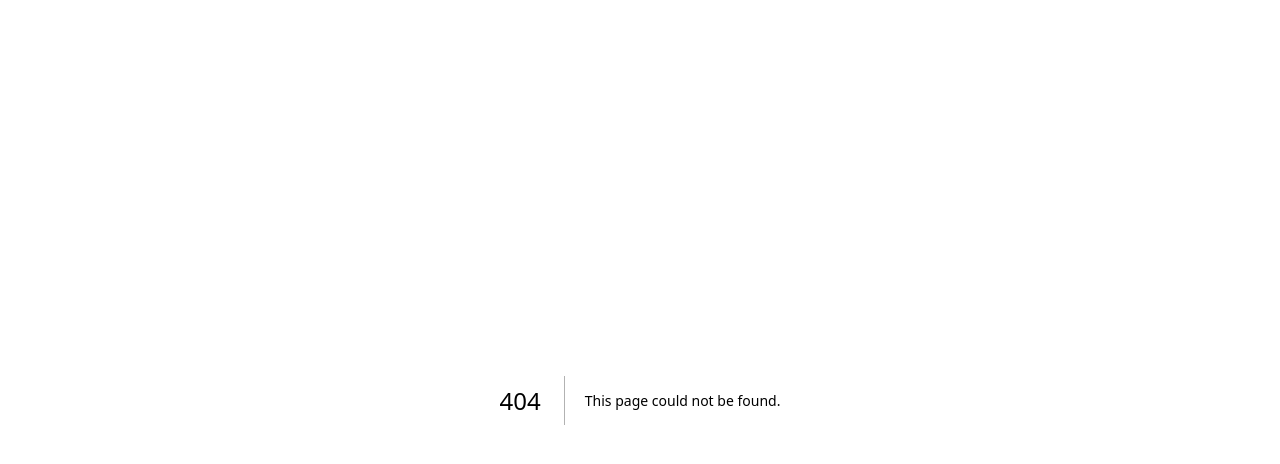
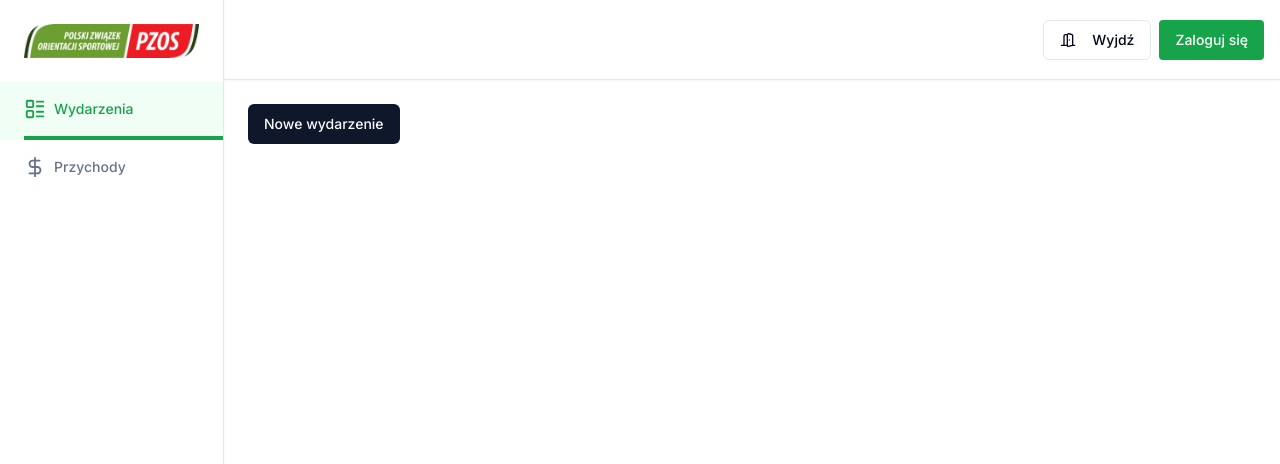
Before and after one commit to kaw0n/pzos_wbz, a Next.js app: page /organiser/events in a window 1280 px wide. Before the commit this address had no page. Shown: the top 464 px of the page. Built offline with nearby package versions, Linux system fonts and the light colour scheme; no server answers.

Commit message:
dynamic layout created

```diff
--- /dev/null
+++ b/app/(search)/(routes)/organiser/create/page.tsx
@@ -0,0 +1,9 @@
+const CreatePage = () => {
+    return (
+        <div>
+            tworzenie
+        </div>
+     );
+}
+
+export default CreatePage;
--- /dev/null
+++ b/app/(search)/(routes)/organiser/events/page.tsx
@@ -0,0 +1,20 @@
+"use client"
+
+import { Button } from "@/components/ui/button";
+import Link from "next/link";
+
+const isOrganiserPage = () => {
+    return (
+        <div className="p-6">
+            <Link href="/organiser/create">
+            <Button>
+                Nowe wydarzenie
+            </Button>
+        </Link>
+        </div>
+
+
+     );
+}
+
+export default isOrganiserPage;
--- /dev/null
+++ b/app/(search)/(routes)/organiser/income/page.tsx
@@ -0,0 +1,9 @@
+const IncomePage = () => {
+    return (
+        <div>
+            <h1>Income Page</h1>
+        </div>
+     );
+}
+
+export default IncomePage;
--- a/app/(search)/_components/MenuRoutes.tsx
+++ b/app/(search)/_components/MenuRoutes.tsx
@@ -1,9 +1,10 @@
 "use client"
 
-import { CircleUserRound, Compass } from "lucide-react";
-import SidebarItem from "./MenuItem";
+import { CircleUserRound, Compass, DollarSign, LayoutList } from "lucide-react";
+import MenuItem from "./MenuItem";
+import { usePathname } from "next/navigation";
 
-const guestRoutes = [
+const competitorRoutes = [
     {
         icon: Compass,
         label: "Przeglądaj",
@@ -16,14 +17,31 @@
     },
 ]
 
+const organiserRoutes = [
+    {
+        icon: LayoutList,
+        label: " Wydarzenia",
+        href:"/organiser/events"
+    },
+    {
+        icon: DollarSign,
+        label: "Przychody",
+        href:"/organiser/income"
+    },
+]
+
 const MenuRoutes = () => {
 
-    const routes = guestRoutes
+    const pathname = usePathname();
+
+    const isOrganiserPage = pathname?.includes("/organiser");
+
+    const routes = isOrganiserPage ? organiserRoutes : competitorRoutes;
 
     return (
         <div className="flex flex-col w-full">
             {routes.map((route) => (
-                <SidebarItem
+                <MenuItem
                 key={route.href}
                 icon={route.icon}
                 label={route.label}
--- a/app/(search)/layout.tsx
+++ b/app/(search)/layout.tsx
@@ -21,7 +21,7 @@
             <div className="hidden md:flex h-full w-56 flex-col fixed inset-y-0 z-50">
                 <Sidebar/>
             </div>
-            <main className="md:pl-56 h-full">
+            <main className="md:pl-56 pt-[80px] h-full">
                 {children}
             </main>
         </div>
--- a/components/NavbarRoutes.tsx
+++ b/components/NavbarRoutes.tsx
@@ -4,14 +4,37 @@
 import { UserButton } from "@clerk/nextjs";
 import Link from "next/link";
 import { Button } from "./ui/button";
+import { usePathname } from "next/navigation";
+import { DoorOpen } from "lucide-react";
 
 const NavbarRoutes = () => {
   const { isSignedIn } = useAuth();
 
+  const pathname = usePathname();
+
+  const isOrganiserPage = pathname?.startsWith("/organiser");
+
   return (
     <div className="flex gap-x-2 ml-auto">
+      {isOrganiserPage ? (
+        <Link href="/">
+          <Button variant="outline">
+            <DoorOpen className="h-4 w-4 mr-2"/>
+            Wyjdź
+          </Button>
+        </Link>
+      ):(
+        <Link href="/organiser/events">
+          <Button variant="outline">
+            Tryb Organizatora
+          </Button>
+        </Link>
+
+      )}
       {isSignedIn ? (
-        <UserButton />
+        <UserButton
+        afterSwitchSessionUrl="/"
+        />
       ) : (
         <Link href="/sign-in">
           <Button className="px-4 py-2 text-sm text-white bg-green-600 rounded hover:bg-green-300/20">
--- /dev/null
+++ b/components/ui/form.tsx
@@ -0,0 +1,178 @@
+"use client"
+
+import * as React from "react"
+import * as LabelPrimitive from "@radix-ui/react-label"
+import { Slot } from "@radix-ui/react-slot"
+import {
+  Controller,
+  ControllerProps,
+  FieldPath,
+  FieldValues,
+  FormProvider,
+  useFormContext,
+} from "react-hook-form"
+
+import { cn } from "@/lib/utils"
+import { Label } from "@/components/ui/label"
+
+const Form = FormProvider
+
+type FormFieldContextValue<
+  TFieldValues extends FieldValues = FieldValues,
+  TName extends FieldPath<TFieldValues> = FieldPath<TFieldValues>
+> = {
+  name: TName
+}
+
+const FormFieldContext = React.createContext<FormFieldContextValue>(
+  {} as FormFieldContextValue
+)
+
+const FormField = <
+  TFieldValues extends FieldValues = FieldValues,
+  TName extends FieldPath<TFieldValues> = FieldPath<TFieldValues>
+>({
+  ...props
+}: ControllerProps<TFieldValues, TName>) => {
+  return (
+    <FormFieldContext.Provider value={{ name: props.name }}>
+      <Controller {...props} />
+    </FormFieldContext.Provider>
+  )
+}
+
+const useFormField = () => {
+  const fieldContext = React.useContext(FormFieldContext)
+  const itemContext = React.useContext(FormItemContext)
+  const { getFieldState, formState } = useFormContext()
+
+  const fieldState = getFieldState(fieldContext.name, formState)
+
+  if (!fieldContext) {
+    throw new Error("useFormField should be used within <FormField>")
+  }
+
+  const { id } = itemContext
+
+  return {
+    id,
+    name: fieldContext.name,
+    formItemId: `${id}-form-item`,
+    formDescriptionId: `${id}-form-item-description`,
+    formMessageId: `${id}-form-item-message`,
+    ...fieldState,
+  }
+}
+
+type FormItemContextValue = {
+  id: string
+}
+
+const FormItemContext = React.createContext<FormItemContextValue>(
+  {} as FormItemContextValue
+)
+
+const FormItem = React.forwardRef<
+  HTMLDivElement,
+  React.HTMLAttributes<HTMLDivElement>
+>(({ className, ...props }, ref) => {
+  const id = React.useId()
+
+  return (
+    <FormItemContext.Provider value={{ id }}>
+      <div ref={ref} className={cn("space-y-2", className)} {...props} />
+    </FormItemContext.Provider>
+  )
+})
+FormItem.displayName = "FormItem"
+
+const FormLabel = React.forwardRef<
+  React.ElementRef<typeof LabelPrimitive.Root>,
+  React.ComponentPropsWithoutRef<typeof LabelPrimitive.Root>
+>(({ className, ...props }, ref) => {
+  const { error, formItemId } = useFormField()
+
+  return (
+    <Label
+      ref={ref}
+      className={cn(error && "text-destructive", className)}
+      htmlFor={formItemId}
+      {...props}
+    />
+  )
+})
+FormLabel.displayName = "FormLabel"
+
+const FormControl = React.forwardRef<
+  React.ElementRef<typeof Slot>,
+  React.ComponentPropsWithoutRef<typeof Slot>
+>(({ ...props }, ref) => {
+  const { error, formItemId, formDescriptionId, formMessageId } = useFormField()
+
+  return (
+    <Slot
+      ref={ref}
+      id={formItemId}
+      aria-describedby={
+        !error
+          ? `${formDescriptionId}`
+          : `${formDescriptionId} ${formMessageId}`
+      }
+      aria-invalid={!!error}
+      {...props}
+    />
+  )
+})
+FormControl.displayName = "FormControl"
+
+const FormDescription = React.forwardRef<
+  HTMLParagraphElement,
+  React.HTMLAttributes<HTMLParagraphElement>
+>(({ className, ...props }, ref) => {
+  const { formDescriptionId } = useFormField()
+
+  return (
+    <p
+      ref={ref}
+      id={formDescriptionId}
+      className={cn("text-sm text-muted-foreground", className)}
+      {...props}
+    />
+  )
+})
+FormDescription.displayName = "FormDescription"
+
+const FormMessage = React.forwardRef<
+  HTMLParagraphElement,
+  React.HTMLAttributes<HTMLParagraphElement>
+>(({ className, children, ...props }, ref) => {
+  const { error, formMessageId } = useFormField()
+  const body = error ? String(error?.message) : children
+
+  if (!body) {
+    return null
+  }
+
+  return (
+    <p
+      ref={ref}
+      id={formMessageId}
+      className={cn("text-sm font-medium text-destructive", className)}
+      {...props}
+    >
+      {body}
+    </p>
+  )
+})
+FormMessage.displayName = "FormMessage"
+
+export {
+  useFormField,
+  Form,
+  FormItem,
+  FormLabel,
+  FormControl,
+  FormDescription,
+  FormMessage,
+  FormField,
+}
--- /dev/null
+++ b/components/ui/label.tsx
@@ -0,0 +1,26 @@
+"use client"
+
+import * as React from "react"
+import * as LabelPrimitive from "@radix-ui/react-label"
+import { cva, type VariantProps } from "class-variance-authority"
+
+import { cn } from "@/lib/utils"
+
+const labelVariants = cva(
+  "text-sm font-medium leading-none peer-disabled:cursor-not-allowed peer-disabled:opacity-70"
+)
+
+const Label = React.forwardRef<
+  React.ElementRef<typeof LabelPrimitive.Root>,
+  React.ComponentPropsWithoutRef<typeof LabelPrimitive.Root> &
+    VariantProps<typeof labelVariants>
+>(({ className, ...props }, ref) => (
+  <LabelPrimitive.Root
+    ref={ref}
+    className={cn(labelVariants(), className)}
+    {...props}
+  />
+))
+Label.displayName = LabelPrimitive.Root.displayName
+
+export { Label }
```
Also changed, not shown: package.json (+7 -3 lines), 1 other file (tests, documents, lock files or other folders).
